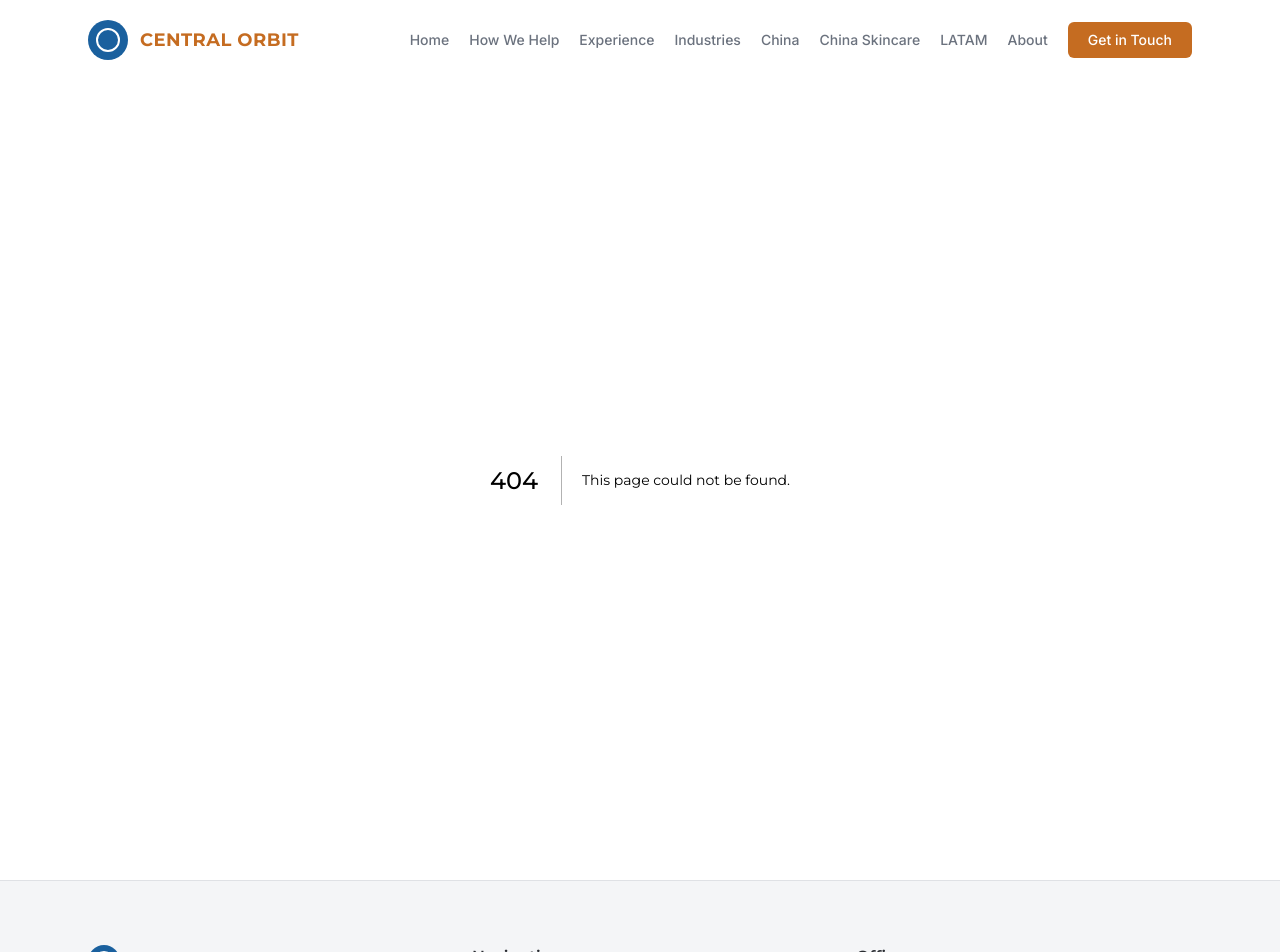
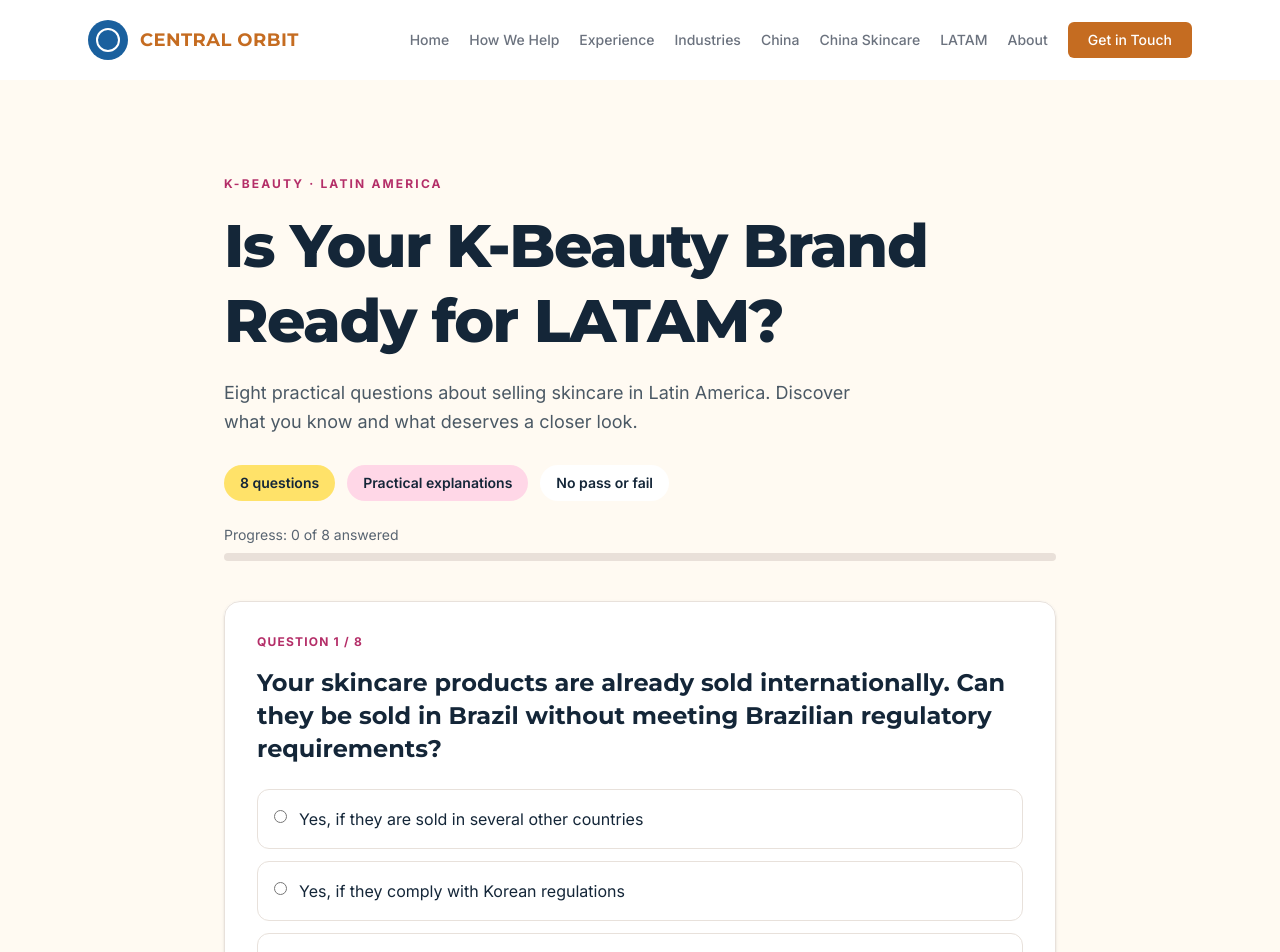
Before and after one commit to yochaigg/central-orbit, a Next.js app: page /k-beauty-latam in a window 1280 px wide. Before the commit this address had no page. Shown: the top 952 px of the page. Built offline with nearby package versions, Linux system fonts and the light colour scheme.

Commit message:
Add interactive K-beauty LATAM knowledge quiz page

```diff
--- /dev/null
+++ b/src/app/k-beauty-latam/page.tsx
@@ -0,0 +1,63 @@
+"use client";
+
+import { useState } from "react";
+
+type Question = { question: string; answers: [string,string,string,string]; correct: number; explanation: string };
+const questions: Question[] = [
+  {question:"Your skincare products are already sold internationally. Can they be sold in Brazil without meeting Brazilian regulatory requirements?",answers:["Yes, if they are sold in several other countries","Yes, if they comply with Korean regulations","No, Brazilian requirements still apply","Yes, provided the labels are translated"],correct:2,explanation:"Brazil applies its own cosmetics rules through ANVISA. The applicable regularization route depends on the product and its claims; international sales do not substitute for Brazilian compliance."},
+  {question:"Which marketplace is especially important for online retail across Latin America?",answers:["Mercado Libre","Rakuten","Coupang","Allegro"],correct:0,explanation:"Mercado Libre is a major regional marketplace, especially in Argentina and Brazil. Its relative importance varies by country; Amazon and Shopee are also relevant competitors."},
+  {question:"You search Google for a small skincare retailer in Latin America. Its website link might lead to which destination?",answers:["Only a traditional standalone website","An Instagram business profile","Only a government-registered store directory","Only a brand manufacturer's site"],correct:1,explanation:"Some independent retailers use Instagram as their principal public-facing storefront. A conventional website is not the only indicator of an active retail business."},
+  {question:"Which pair of platforms is especially relevant for skincare discovery and direct customer conversations in many LATAM markets?",answers:["Naver and KakaoTalk","WeChat and Weibo","Instagram and WhatsApp","LINE and Yahoo Japan"],correct:2,explanation:"Instagram is widely used for discovery and brand engagement; WhatsApp supports direct customer conversations. This does not mean that most e-commerce payments occur inside those apps."},
+  {question:"A serum retails for US$20 abroad. What is the soundest basis for setting its Brazilian retail price?",answers:["Convert US$20 into Brazilian reais","Apply the same margin used in Korea","Use the average LATAM price","Model import costs, taxes, local costs and channel margins"],correct:3,explanation:"Brazilian retail pricing needs a country-specific landed-cost and channel-margin model. Direct currency conversion overlooks major costs."},
+  {question:"Brazil has a larger beauty market than Chile. Does that automatically make it the best first LATAM market for every Korean skincare brand?",answers:["Yes, because market size determines launch success","No, brand fit, competition, costs and execution matter","Yes, because smaller markets cannot support imported skincare","No, because Brazil has no established skincare retail channels"],correct:1,explanation:"Market size is only one variable. Competitive intensity, product fit, local pricing, channel access and execution capacity may change the best entry sequence."},
+  {question:"A serum is a bestseller in Korea. What is the strongest starting point for positioning it in LATAM?",answers:["Reuse the Korean campaign without modification","Lead exclusively with its Korean sales ranking","Test local consumer needs while retaining relevant Korean strengths","Remove references to Korean origin"],correct:2,explanation:"Korean origin and reputation can help, but product benefits and messaging should be tested against local consumer needs and expectations."},
+  {question:"Should a Korean skincare brand use the identical launch plan in Brazil, Argentina and Chile?",answers:["Yes, a single LATAM plan works for all three","Yes, after translating all materials into Spanish","No, each market requires its own channel, pricing and consumer assessment","No, because all skincare in these markets is pharmacy-only"],correct:2,explanation:"Brazil, Argentina and Chile differ in language, consumer behavior, regulation, pricing and retail structures. A shared strategy needs country-specific execution."}
+];
+const tiers = [
+  {max:2,title:"You Could Use Some Local Guidance",body:"You have identified some of the market realities worth investigating before committing resources."},
+  {max:4,title:"You're Getting There",body:"You have a useful foundation. Focus on the country-specific channels, consumers and launch requirements you missed."},
+  {max:6,title:"You're Almost Ready",body:"You understand many essentials. Close the remaining knowledge gaps before committing to a launch plan."},
+  {max:8,title:"You Know the Market. Let's Execute.",body:"Strong market knowledge is a start. The next step is validating a practical, country-by-country route to market."}
+];
+function track(name:string, data:Record<string,string|number>={}) {
+  if (typeof window==="undefined") return;
+  const w=window as Window & {umami?:{track:(event:string,properties?:Record<string,string|number>)=>void}};
+  w.umami?.track(name,data);
+}
+export default function KBeautyLatamQuiz() {
+  const [answers,setAnswers]=useState<Record<number,number>>({});
+  const [finished,setFinished]=useState(false);
+  const count=Object.keys(answers).length;
+  const score=questions.reduce((total,q,i)=>total+(answers[i]===q.correct?1:0),0);
+  const tier=tiers.find(t=>score<=t.max)!;
+  function submit(){if(count!==questions.length)return;setFinished(true);track("kbeauty-latam-quiz-complete",{score});}
+  return <main className="min-h-screen bg-[#fffaf2] text-[#142638]">
+    <section className="mx-auto max-w-4xl px-5 pb-10 pt-16 sm:px-8 sm:pt-24">
+      <p className="text-xs font-bold uppercase tracking-[.18em] text-[#b42e68]">K-Beauty · Latin America</p>
+      <h1 className="mt-4 text-4xl font-extrabold leading-tight tracking-tight sm:text-6xl">Is Your K-Beauty Brand Ready for LATAM?</h1>
+      <p className="mt-5 max-w-2xl text-lg leading-relaxed text-[#4b5965]">Eight practical questions about selling skincare in Latin America. Discover what you know and what deserves a closer look.</p>
+      <div className="mt-7 flex flex-wrap items-center gap-3 text-sm font-semibold"><span className="rounded-full bg-[#ffe269] px-4 py-2">8 questions</span><span className="rounded-full bg-[#ffd7e7] px-4 py-2">Practical explanations</span><span className="rounded-full bg-white px-4 py-2">No pass or fail</span></div>
+      <p className="mt-6 text-sm text-[#586471]">Progress: {count} of 8 answered</p>
+      <div className="mt-2 h-2 overflow-hidden rounded-full bg-[#e9e0d9]"><div className="h-full bg-[#e73581] transition-all" style={{width:`${count/8*100}%`}}/></div>
+    </section>
+    <section className="mx-auto max-w-4xl space-y-6 px-5 pb-20 sm:px-8">
+      {questions.map((q,i)=><fieldset key={i} className="rounded-2xl border border-[#e8e1db] bg-white p-5 shadow-sm sm:p-8" disabled={finished}>
+        <legend className="sr-only">Question {i+1}</legend>
+        <p className="mb-4 text-xs font-bold uppercase tracking-widest text-[#b42e68]">Question {i+1} / 8</p>
+        <h2 className="mb-6 text-xl font-bold leading-snug sm:text-2xl">{q.question}</h2>
+        <div className="grid gap-3">{q.answers.map((answer,j)=><label key={j} className={`flex cursor-pointer items-start gap-3 rounded-xl border p-4 text-sm leading-relaxed transition-colors sm:text-base ${answers[i]===j?"border-[#e73581] bg-[#fff0f6]":"border-[#e8e1db] hover:border-[#e73581]"}`}>
+          <input type="radio" name={`q-${i}`} className="mt-1 accent-[#e73581]" checked={answers[i]===j} onChange={()=>setAnswers(prev=>({...prev,[i]:j}))}/><span>{answer}</span>
+        </label>)}</div>
+        {finished&&<div className="mt-5 rounded-xl bg-[#f4f7f5] p-4 text-sm leading-relaxed"><p className="font-bold">{answers[i]===q.correct?"Good answer":"Best answer: "+q.answers[q.correct]}</p><p className="mt-2">{q.explanation}</p></div>}
+      </fieldset>)}
+      {!finished?<button type="button" onClick={submit} disabled={count!==8} className="w-full rounded-xl bg-[#e73581] px-6 py-4 text-lg font-bold text-white disabled:cursor-not-allowed disabled:opacity-40">See my results</button>:<div aria-live="polite" className="rounded-2xl bg-[#142638] p-6 text-white sm:p-10">
+        <p className="text-sm font-semibold uppercase tracking-widest text-[#ffe269]">Your LATAM knowledge check</p>
+        <p className="mt-4 text-5xl font-extrabold">{score}/8</p><h2 className="mt-3 text-2xl font-bold sm:text-3xl">{tier.title}</h2><p className="mt-3 leading-relaxed text-[#d9e0e7]">{tier.body}</p>
+        <p className="mt-5 text-sm text-[#c4d0d9]">This score reflects selected market knowledge, not regulatory clearance or commercial launch readiness.</p>
+        <a href="mailto:info@central-orbit.com?subject=K-Beauty%20LATAM%20Market%20Entry" onClick={()=>track("kbeauty-latam-contact-click",{score})} className="mt-7 inline-flex rounded-lg bg-[#ffe269] px-5 py-3 font-bold text-[#142638]">Discuss your LATAM plans</a>
+        <button type="button" onClick={()=>{setAnswers({});setFinished(false);window.scrollTo({top:0,behavior:"smooth"});}} className="ml-4 mt-4 underline underline-offset-4">Retake quiz</button>
+      </div>}
+      <footer className="border-t border-[#e8e1db] pt-7 text-sm text-[#53616b]"><p className="font-bold">Central Orbit</p><p>Commercial market entry and execution across Latin America.</p><a href="mailto:info@central-orbit.com" className="mt-2 inline-block underline">info@central-orbit.com</a></footer>
+    </section>
+  </main>;
+}
```
